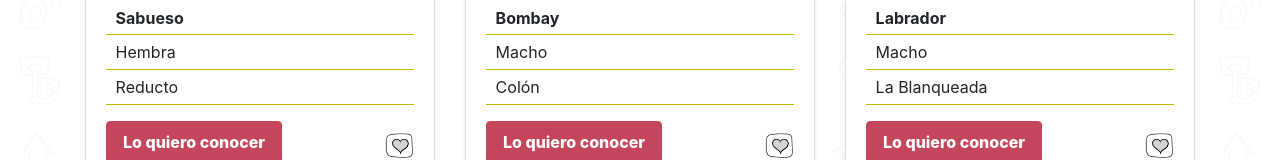
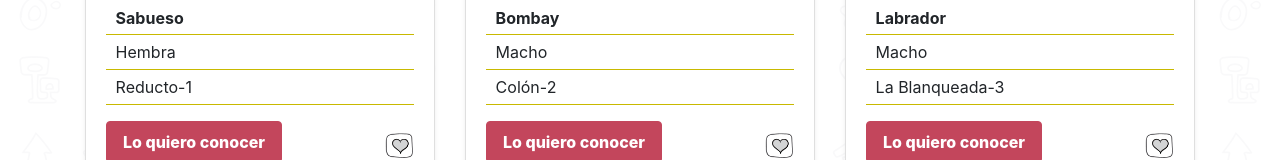
Before and after one commit to maridau/adopt-animals-react-app, a React (Create React App) app: page / in a window 1280 px wide. Shown: the part 792-952 px from the top of the page. Built offline with nearby package versions, Linux system fonts and the light colour scheme.

Commit message:
cambios animal

```diff
--- a/src/Animal.js
+++ b/src/Animal.js
@@ -20,7 +20,7 @@ class Animal extends React.Component {
                     <div id="carouselExampleControls" className="carousel slide" data-ride="carousel">
                         <div className="carousel-inner">
                             <div className="carousel-item active">
-                                <img className="d-block w-100" src={this.state.animalItem.name} alt="First slide"></img>
+                                <img className="d-block w-100" src={this.state.animalItem.picture} alt="First slide"></img>
                             </div>
                             <div className="carousel-item">
                                 <img className="d-block w-100" src={this.state.animalItem.picture} alt="Second slide"></img>
--- a/src/App.js
+++ b/src/App.js
@@ -44,8 +44,8 @@ class App extends React.Component {
   }
   goToAnimal = (animalId) => {
     this.setState({
-      section: 5,
-      currentAnimal: animalId
+      currentAnimal: animalId,
+      section: 5
     });
   }
   goToBlog = () => {
@@ -56,7 +56,7 @@ class App extends React.Component {
 
   currentSection() {
     if (this.state.section === 1) {
-      return <ListAnimal />;
+      return <ListAnimal goToAnimal={this.goToAnimal} />;
     }
 
     if (this.state.section === 2) {
@@ -87,7 +87,6 @@ class App extends React.Component {
         goToFavorites={this.goToFavorites}
         goToBlog= {this.goToBlog}
         />
-
         {this.currentSection()}
         <Footer />
 
--- a/src/ListAnimal.js
+++ b/src/ListAnimal.js
@@ -6,20 +6,26 @@ import { baseAnimals } from './baseAnimals.json';
 
 
 class ListAnimal extends React.Component {
-  constructor() {
-    super();
+  constructor(props) {
+    super(props);
     this.state = {
       section:1,
-      baseAnimals
+      baseAnimals,
+            type: '',
+            breed: '',
+            sex: '',
+            zone: ''
     };
     }
 
   render() {
+    //const filtro = this.state.baseAnimals.find(baseAnimals.breed===this.state.breed);
+    //console.log(filtro);
     const animalItem = this.state.baseAnimals.map((animalItem, i) => {
 
       return (
         <div className="col-12 col-sm-12 col-md-6 col-lg-4 col-xl-4">
-          <a className="card-link" href="#animal" onClick={this.goToAnimal}>
+          <a className="card-link" href="#animal" onMouseDown={(e)=>this.props.goToAnimal(this.props.animalItem, e)}>
             <div className="card card-container mb-4 shadow-sm">
               <img className="card-foto" src={animalItem.picture} alt="Jacinta" title="Perro en adopcion"></img>
               <div className="card-body">
@@ -32,12 +38,12 @@ class ListAnimal extends React.Component {
                   <ul className="card-list-group">
                     <li className="card-list-group-item"><strong>{animalItem.breed}</strong></li>
                     <li className="card-list-group-item">{animalItem.sex}</li>
-                    <li className="card-list-group-item">{animalItem.zone}</li>
+                    <li className="card-list-group-item">{animalItem.zone}-{animalItem.id}</li>
                   </ul>
                 </div>
                 <div className="d-flex justify-content-between align-items-center">
                   <form>
-                    <button type="submit" className="btn btn-primary mb-2" onClick={(e)=>this.props.goToAnimal(this.props.animalItem, e)}>Lo quiero conocer</button>
+                    <button type="submit" className="btn btn-primary mb-2" onClick={(e)=>this.props.goToAnimal(animalItem.id)}>Lo quiero conocer</button>
                   </form>
                   <small className="text-muted"><ToggleFavorite idAnimal={animalItem.id}/></small>
                 </div>
```
